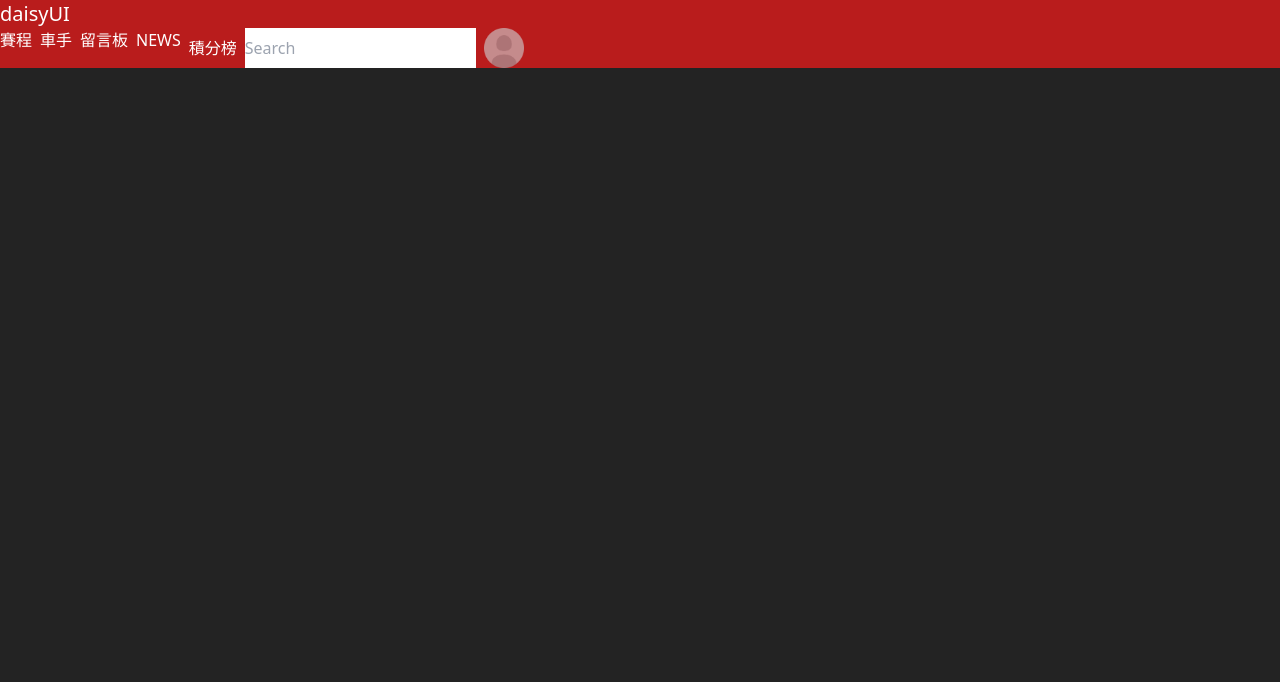
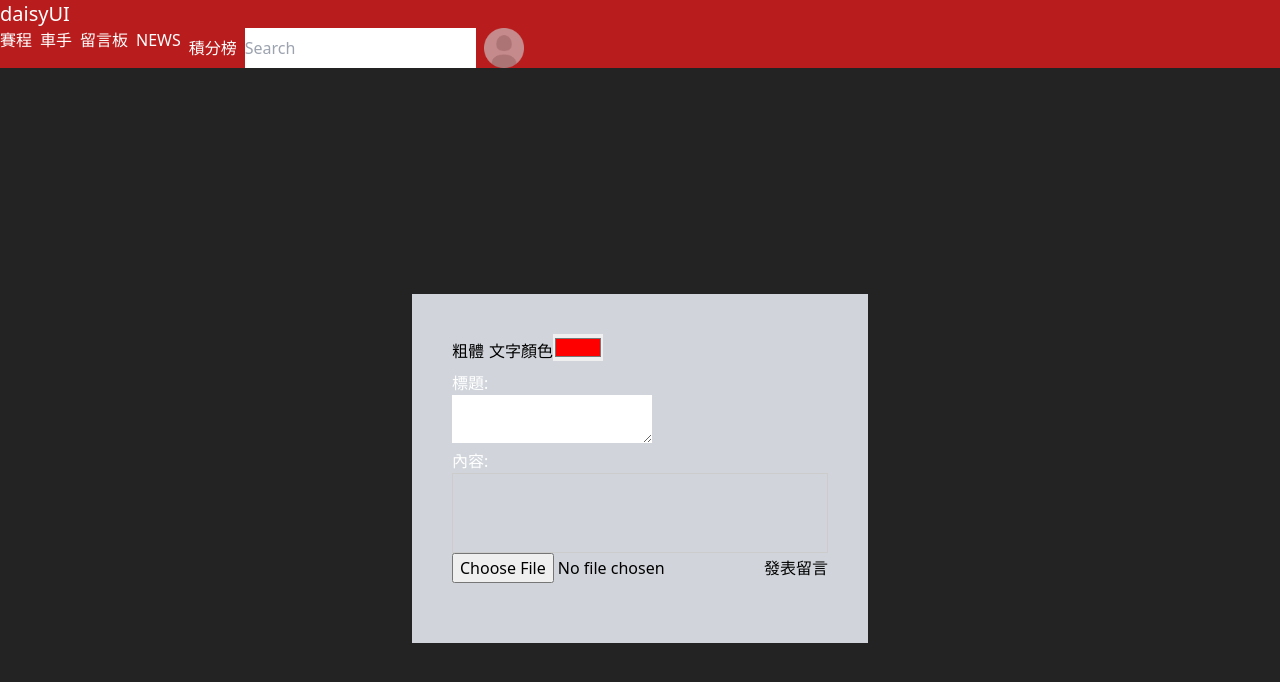
Before and after one commit to yukion614/POSTS, a Vue app: page /create_post in a window 1280 px wide. Shown: the top 682 px of the page. Built offline with nearby package versions, Linux system fonts and the light colour scheme.

Commit message:
新增post 編輯功能

```diff
--- /dev/null
+++ b/src/components/CreatePost.vue
@@ -0,0 +1,205 @@
+<template>
+  <div class="comment-board bg-gray-300 p-10">
+    <!-- 新增留言區 -->
+    <div class="new-comment">
+      <!-- 文字編輯按鈕區 -->
+      <div class="toolbar">
+        <!-- 粗體按鈕，按下後會套用文字粗體 -->
+        <button @click.prevent="exec('bold')">粗體</button>
+
+
+        <!-- COLOR -->
+        <label for="">文字顏色</label>
+        <input
+          type="color"
+          id="colorPicker"
+          value="#ff0000"
+          @input="onColorChange"
+        />
+
+
+        <!-- 字體選擇下拉選單 -->
+        <!-- <select @change="changeFont($event)">
+          <option value="">字體</option>
+          <option value="Arial">Arial</option>
+          <option value="Georgia">Georgia</option>
+          <option value="Courier New">Courier New</option>
+        </select> -->
+      </div>
+      <!-- title -->
+      <p class="text-white">標題:</p>
+      <textarea class="edit_title" ref="edit_title"></textarea>
+      <!-- 可編輯文字區 -->
+      <p class="text-white">內容:</p>
+      <div
+        class="editable"
+        contenteditable="true"
+        ref="content_editor"
+
+      ></div>
+
+
+      <!-- 圖片上傳 input -->
+      <input type="file" @change="onFileChange" accept="image/*" />
+
+
+      <!-- 發表留言按鈕 -->
+      <button @click="addComment">發表留言</button>
+    </div>
+  </div>
+</template>
+
+
+<script setup lang="ts">
+import { ref } from "vue";
+import { useUserStore } from "../stores/user"
+const userStore = useUserStore()
+
+// 取得可編輯 div 的 DOM
+const edit_title = ref(null);
+const content_editor = ref(null);
+
+
+//******************************************************************************* */
+/**
+ * 處理圖片上傳
+ * 再插入到光標位置
+ */
+async function onFileChange(event) {
+  const img = event.target.files[0]; //img
+  if (!img) return;
+  const formData = new FormData();
+  formData.append("img", img);
+  const api = `${import.meta.env.VITE_API_HOST}/api/posts/_img`;
+  const res = await fetch(api, {
+    method: "POST",
+    body: formData, // 注意：不要設定 Content-Type，瀏覽器會自動加上 multipart/form-data
+  });
+  const data = await res.json();
+  console.log(data);
+  if (data.filename) {
+    const imgHtml = `<img src="${import.meta.env.VITE_API_HOST}/uploads/post-img/${data.filename}" style="max-width:200px; max-height:200px;" />`;
+    insertHtmlAtCursor(imgHtml); //插入光標出線位置
+
+  }
+}
+
+
+// 改變字體顏色
+function onColorChange(e) {
+  const color = e.target.value;
+  document.execCommand("foreColor", false, color);
+}
+//bold
+function exec(e) {
+  document.execCommand("bold", false, null);
+}
+
+
+//******************************************************************************* */
+/**
+ * 在光標位置插入 HTML（文字或圖片）
+ */
+function insertHtmlAtCursor(html) {
+  const sel = window.getSelection();
+  if (!sel || sel.rangeCount === 0) {
+    // 如果沒有光標，直接加到內容末尾
+    content_editor.value.innerHTML += html;
+    return;
+  }
+
+
+  const range = sel.getRangeAt(0);
+  range.deleteContents(); // 刪除選取範圍的文字（如果有）
+
+
+  // 建立臨時 div，把 HTML 轉成節點
+  const el = document.createElement("div");
+  el.innerHTML = html;
+  const frag = document.createDocumentFragment();
+  let node, lastNode;
+  while ((node = el.firstChild)) {
+    lastNode = frag.appendChild(node);
+  }
+
+
+  // 將節點插入光標位置
+  range.insertNode(frag);
+
+
+  // // 移動光標到插入內容後
+  if (lastNode) {
+    range.setStartAfter(lastNode);
+    range.setEndAfter(lastNode);
+    sel.removeAllRanges();
+    sel.addRange(range);
+  }
+}
+
+
+/**
+ * 發表留言******************************************************************
+ */
+async function addComment() {
+  const html = content_editor.value.innerHTML.trim();
+  const title = edit_title.value.value.trim();
+  const token = localStorage.getItem('token')
+  const tokenPlus = `Bearer ${token}`
+  if (!html) return alert("留言不能空白");
+  // 發送給後端
+
+  const response = await fetch(`${import.meta.env.VITE_API_HOST}/api/posts/create`, {
+    //  { title, content ,authorId }
+
+        method: "POST",
+        headers: {
+            "Content-Type": "application/json",
+            Authorization: tokenPlus
+
+         },
+        body: JSON.stringify({ title: title, content: html ,authorId :userStore.userId }), // ← HTML 格式
+
+    });
+    edit_title.value.innerHTML = "";
+    content_editor.value.innerHTML = "";
+
+    const data = await response.json(); // 假設後端回傳 JSON
+    console.log("回傳資料:", data);
+
+}
+</script>
+
+
+<style scoped>
+.comment-board {
+  max-width: 500px;
+  margin: 0 auto;
+}
+.toolbar {
+  margin-bottom: 8px;
+}
+.toolbar button,
+.toolbar select {
+  margin-right: 5px;
+}
+.new-comment {
+  position: relative;
+  margin-bottom: 20px;
+}
+.editable {
+  border: 1px solid #ccc;
+  min-height: 80px;
+  padding: 8px;
+}
+.placeholder {
+  position: absolute;
+  left: 8px;
+  top: 8px;
+  color: #aaa;
+  pointer-events: none; /* 讓 placeholder 不會擋住點擊編輯 */
+}
+.comment {
+  border-bottom: 1px solid #ccc;
+  padding: 10px 0;
+}
+</style>
--- a/src/components/PostPage.vue
+++ b/src/components/PostPage.vue
@@ -24,7 +24,8 @@
         </div>
 
         <hr />
-        <p class="text-lg mt-2">{{ postStore.post?.content }}</p>
+        <!-- <p class="text-lg mt-2">{{ postStore.post?.content }}</p> -->
+        <div class="comment-content" v-html="postStore.post?.content"></div>
         <!-- like btn -->
         <button class="btn flex items-center gap-2 w-20 ml-auto">
           <svg
@@ -88,6 +89,7 @@ const postStore = usePostStore();
 const comment = ref<string>("");
 const authorId =ref<number>(4);
 
+
 onBeforeMount(() => {
   postStore.fetchPostById(Number(route.params.id));
 });
--- a/src/components/Posts.vue
+++ b/src/components/Posts.vue
@@ -1,4 +1,9 @@
 <template>
+  <div class="w-full flex py-5">
+      <router-link :to="{name: 'create_post'}" class="ml-auto btn btn-warning">發表新文章</router-link>
+
+  </div>
+  <hr>
   <div class="flex flex-col gap-2 w-full">
     <!-- 數字bar -->
     <div class="join flex w-full border-gray-200">
--- a/src/main.ts
+++ b/src/main.ts
@@ -21,6 +21,7 @@ import { createPinia } from "pinia";
 import Registration from "./components/Registration.vue";
 import Profile from "./components/Profile.vue"
 import Avatar from "./components/Avatar.vue";
+import CreatePost from "./components/CreatePost.vue";
 
 const routes = [
     { path: "/", component: Home },
@@ -29,7 +30,8 @@ const routes = [
     { path: "/login", name: "login", component: Login },
     { path: "/registration", name: "registration", component: Registration },
     { path: "/profile" , name: 'profile' , component: Profile},
-    { path: "/editavatar" , name: 'editavatar', component: Avatar}
+    { path: "/editavatar" , name: 'editavatar', component: Avatar},
+    { path: "/create_post" , name: 'create_post' ,component: CreatePost  }
 
   ]
 
```
